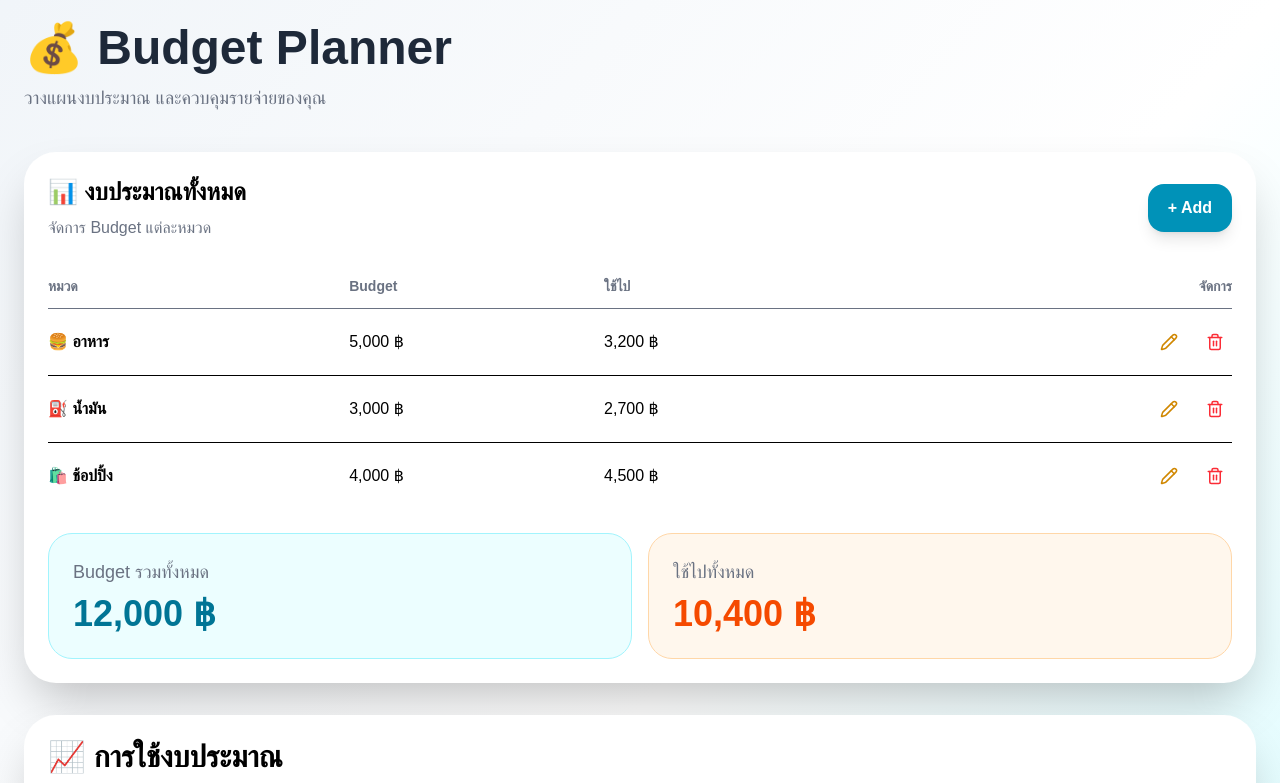
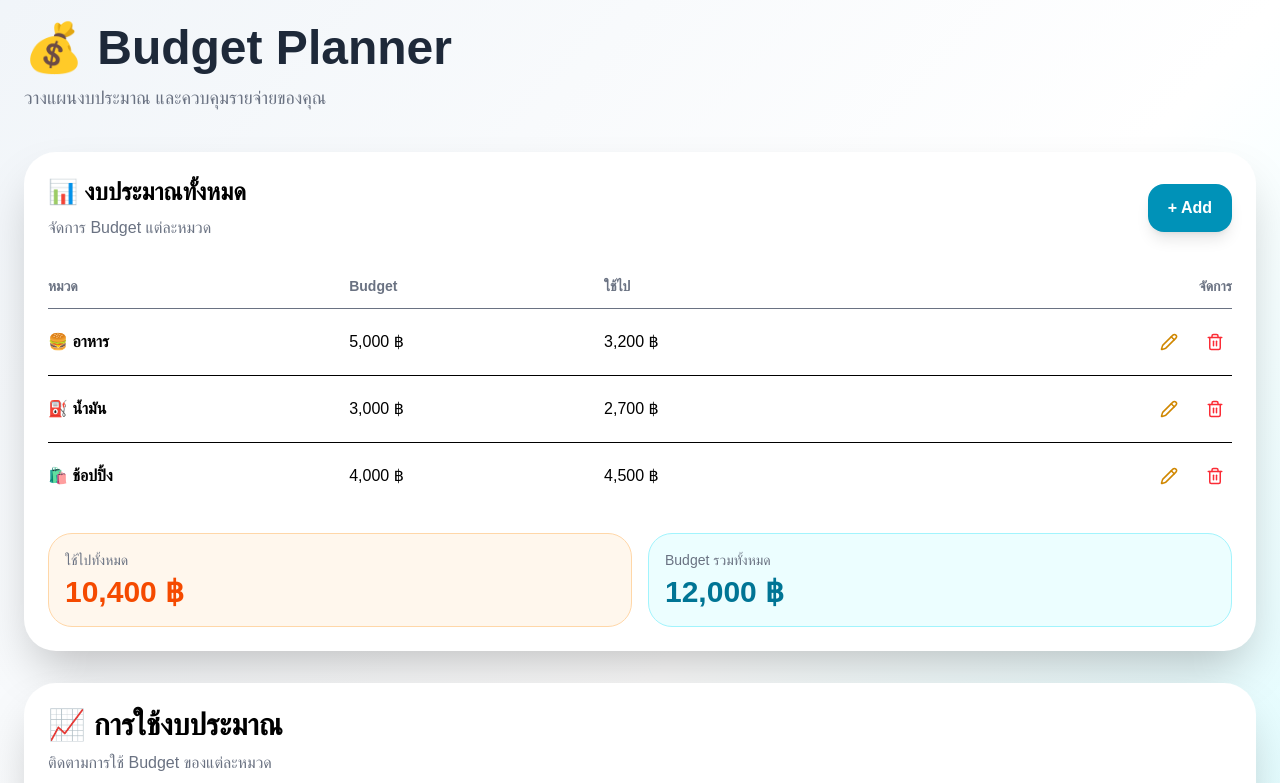
Before and after one commit to Paprem39/finance-tracker, a Next.js app: page /budget in a window 1280 px wide. Shown: the top 783 px of the page. Built offline with nearby package versions, Linux system fonts and the light colour scheme.

Commit message:
edit rank spent&budget

```diff
--- a/src/app/budget/page.tsx
+++ b/src/app/budget/page.tsx
@@ -316,7 +316,33 @@ const totalSpent = budgets.reduce(
           </table>
         </div>
 
-        <div className="grid md:grid-cols-2 gap-4 mt-6">
+        <div className="grid grid-cols-2 gap-4 mt-6">
+
+  {/* Total Spent */}
+  <div
+    className="
+      bg-orange-50
+      border border-orange-200
+      rounded-3xl
+      p-4
+    "
+  >
+    <p className="text-gray-500 text-sm">
+      ใช้ไปทั้งหมด
+    </p>
+
+    <h2
+      className="
+        text-2xl
+        md:text-3xl
+        font-black
+        text-orange-600
+        mt-1
+      "
+    >
+      {totalSpent.toLocaleString()} ฿
+    </h2>
+  </div>
 
   {/* Total Budget */}
   <div
@@ -324,47 +350,23 @@ const totalSpent = budgets.reduce(
       bg-cyan-50
       border border-cyan-200
       rounded-3xl
-      p-6
+      p-4
     "
   >
-    <p className="text-gray-500 text-lg">
+    <p className="text-gray-500 text-sm">
       Budget รวมทั้งหมด
     </p>
 
     <h2
       className="
-        text-4xl
+        text-2xl
+        md:text-3xl
         font-black
         text-cyan-700
-        mt-2
+        mt-1
       "
     >
       {totalBudget.toLocaleString()} ฿
-    </h2>
-  </div>
-
-  {/* Total Spent */}
-  <div
-    className="
-      bg-orange-50
-      border border-orange-200
-      rounded-3xl
-      p-6
-    "
-  >
-    <p className="text-gray-500 text-lg">
-      ใช้ไปทั้งหมด
-    </p>
-
-    <h2
-      className="
-        text-4xl
-        font-black
-        text-orange-600
-        mt-2
-      "
-    >
-      {totalSpent.toLocaleString()} ฿
     </h2>
   </div>
 
```
